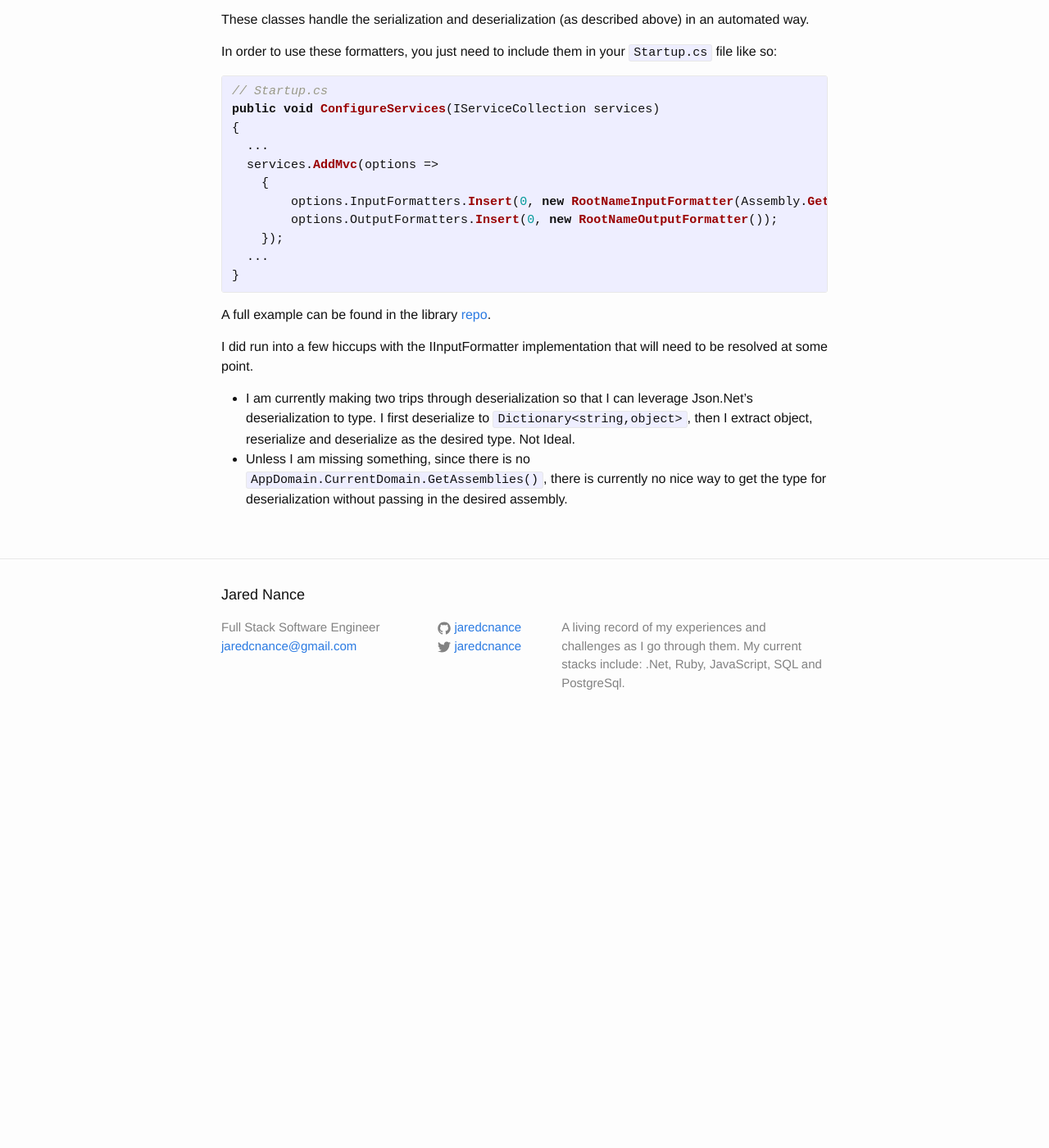
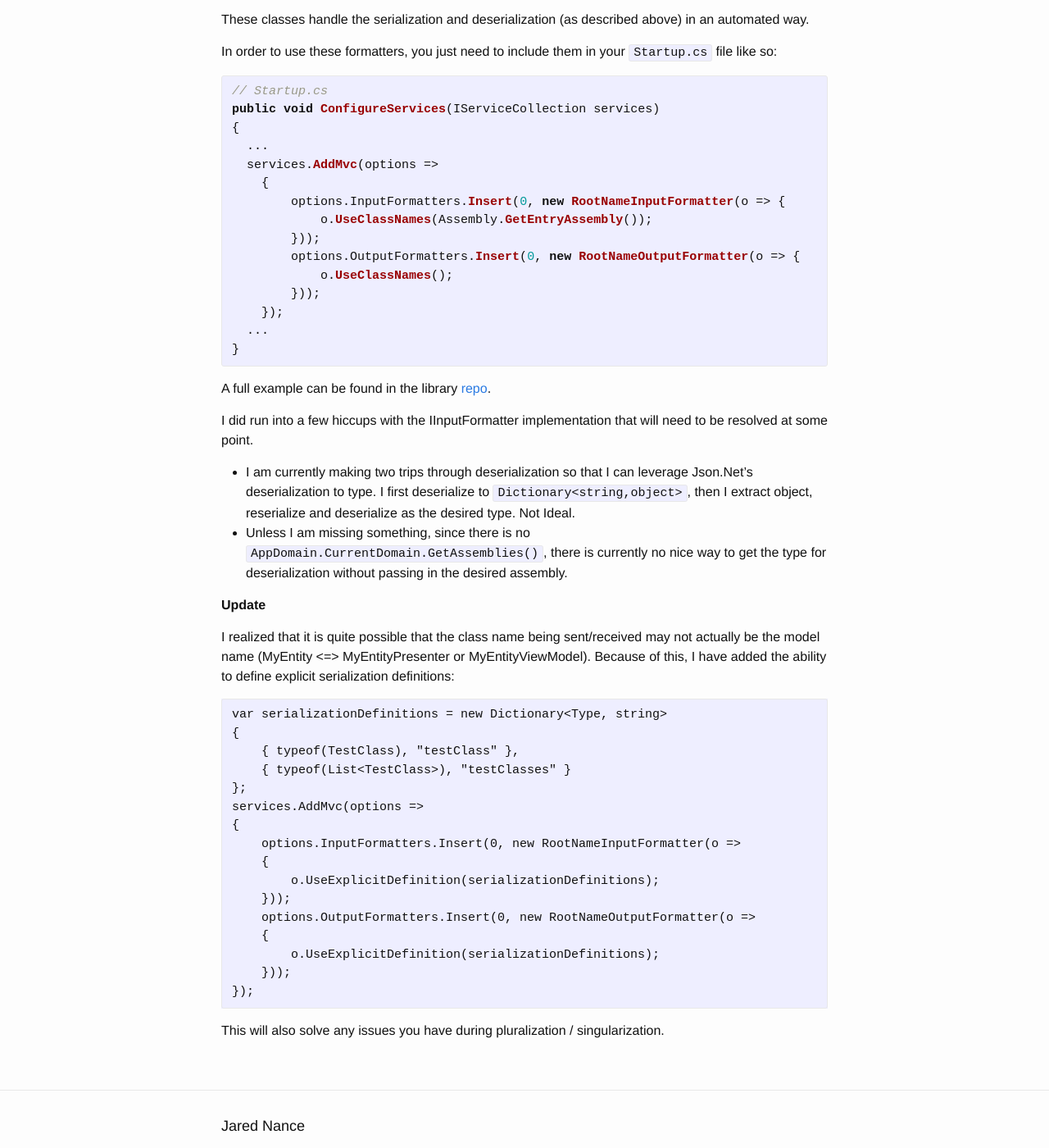
Before and after one commit to jaredcnance/jaredcnance.github.io, a Jekyll site: the page built from _posts/2016-07-18-ember-dotnet-core.markdown, in a window 1280 px wide and 1400 px high, scrolled down 2021 px. Shown: the whole window at 82% size. Built offline with Jekyll 4.4.1, drawn with Linux system fonts in a browser that asks for light colours; comment, search, counter and statistics services are not loaded; before the commit the page ends 2925 px from its top, so only the background shows below that.

Commit message:
update ember-dotnet-core post

````diff
--- a/_posts/2016-07-18-ember-dotnet-core.markdown
+++ b/_posts/2016-07-18-ember-dotnet-core.markdown
@@ -99,8 +99,12 @@ public void ConfigureServices(IServiceCollection services)
   ...
   services.AddMvc(options =>
     {
-        options.InputFormatters.Insert(0, new RootNameInputFormatter(Assembly.GetEntryAssembly()));
-        options.OutputFormatters.Insert(0, new RootNameOutputFormatter());
+        options.InputFormatters.Insert(0, new RootNameInputFormatter(o => {
+            o.UseClassNames(Assembly.GetEntryAssembly());
+        }));
+        options.OutputFormatters.Insert(0, new RootNameOutputFormatter(o => {
+            o.UseClassNames();
+        }));
     });
   ...
 }
@@ -113,4 +117,30 @@ I did run into a few hiccups with the IInputFormatter implementation that will n
 - I am currently making two trips through deserialization so that I can leverage Json.Net's deserialization to type. I first deserialize to `Dictionary<string,object>`, then I extract object, reserialize and deserialize as the desired type. Not Ideal.
 - Unless I am missing something, since there is no `AppDomain.CurrentDomain.GetAssemblies()`, there is currently no nice way to get the type for deserialization without passing in the desired assembly.
 
+**Update**
+
+I realized that it is quite possible that the class name being sent/received may not actually be the model name (MyEntity <=> MyEntityPresenter or MyEntityViewModel).
+Because of this, I have added the ability to define explicit serialization definitions:
+
+```
+var serializationDefinitions = new Dictionary<Type, string>
+{
+    { typeof(TestClass), "testClass" },
+    { typeof(List<TestClass>), "testClasses" }
+};
+services.AddMvc(options =>
+{
+    options.InputFormatters.Insert(0, new RootNameInputFormatter(o =>
+    {
+        o.UseExplicitDefinition(serializationDefinitions);
+    }));
+    options.OutputFormatters.Insert(0, new RootNameOutputFormatter(o =>
+    {
+        o.UseExplicitDefinition(serializationDefinitions);
+    }));
+});
+```
+
+This will also solve any issues you have during pluralization / singularization.
+
 [dotnet-rest-serializer]: https://github.com/Research-Institute/dotnet-rest-serializer
````
